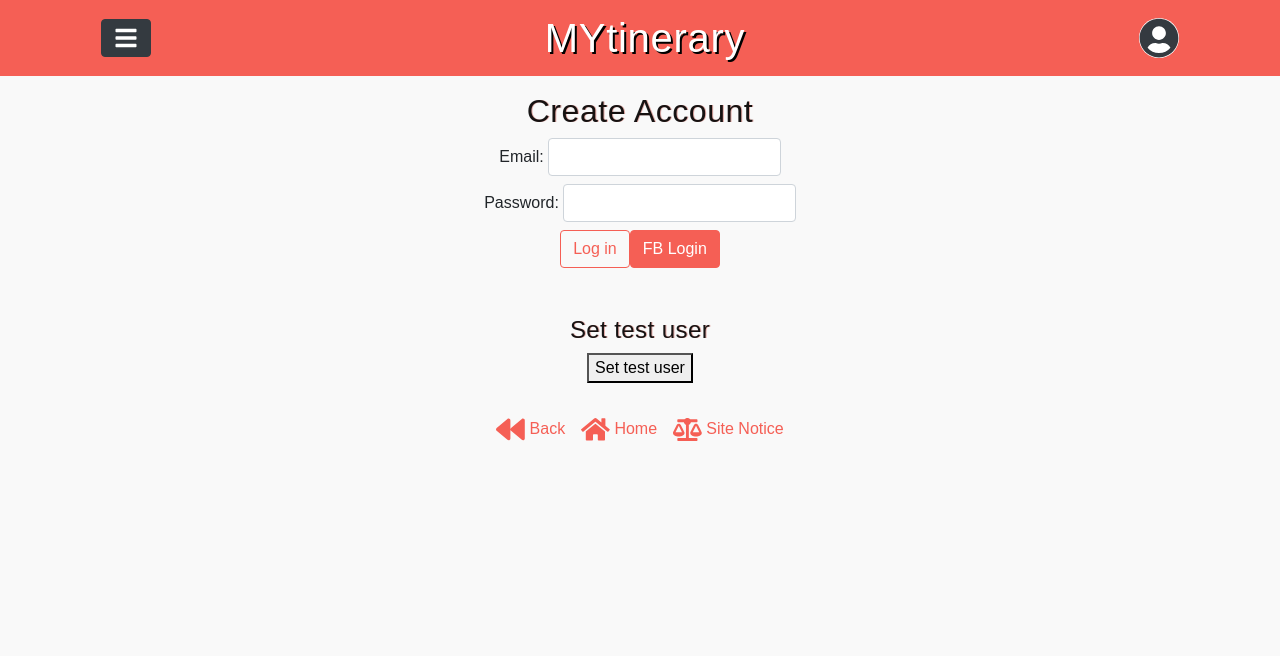
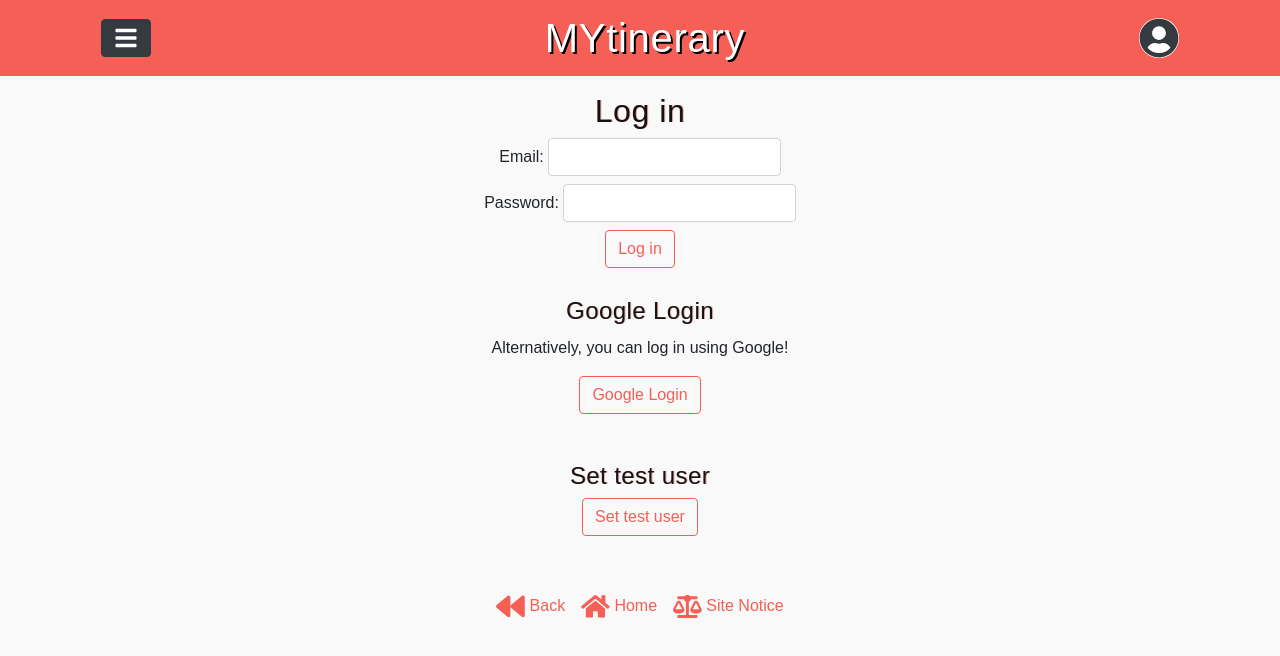
Before and after one commit to repetitioestmaterstudiorum/react-ts-city-itinerary, a React (Create React App) app in the folder front-end/: page /log-in in a window 1280 px wide. Shown: the top 656 px of the page. Built offline with nearby package versions, Linux system fonts and the light colour scheme; no server answers.

Commit message:
preparing for google login

```diff
--- a/front-end/src/components/CreateAccount.tsx
+++ b/front-end/src/components/CreateAccount.tsx
@@ -135,12 +135,15 @@ const CreateAccount: React.FC = () => {
                 </button>
               </div>
             </form>
+            <h2 className="pt-3">Google Login</h2>
+            <p>
+              Alternatively, you can skip the registration and{" "}
+              <a href="http://localhost:3000/log-in#google-login">
+                use Google to Log in!
+              </a>
+            </p>
           </React.Fragment>
         )}
-        <div className="container mt-5 mb-4">
-          <h2>Set test user</h2>
-          <button onClick={setTestUser}>Set test user</button>
-        </div>
       </div>
     </section>
   );
--- a/front-end/src/components/LogIn.tsx
+++ b/front-end/src/components/LogIn.tsx
@@ -8,12 +8,13 @@ import React, {
 import { UserContext } from "../context/UserContext";
 // import axios from "axios";
 import Browse from "./Browse";
-import Button from "react-bootstrap/Button";
 
 const LogIn: React.FC = () => {
   const [email, setEmail] = useState<string>("");
   const [password, setPassword] = useState<string>("");
   const [user, setUser] = useContext(UserContext);
+
+  const backendUrl = process.env.BACKEND_URL || "http://localhost:5000";
 
   const updateEmail = (e: ChangeEvent<HTMLInputElement>) => {
     setEmail(e.target.value);
@@ -52,7 +53,7 @@ const LogIn: React.FC = () => {
           </React.Fragment>
         ) : (
           <React.Fragment>
-            <h1>Create Account</h1>
+            <h1>Log in</h1>
             <form onSubmit={handleLogin}>
               <div className="d-flex justify-content-center">
                 <label className="col-form-label mr-1" htmlFor="email">
@@ -88,15 +89,34 @@ const LogIn: React.FC = () => {
                   style={{ border: "1px solid #f55f55" }}>
                   Log in
                 </button>
-                <Button href="http://localhost:5000/">FB Login</Button>
               </div>
             </form>
+            <h2 id="google-login" className="pt-3">
+              Google Login
+            </h2>
+            <p>Alternatively, you can log in using Google!</p>
+            <button
+              className="btn btn-link"
+              style={{ border: "1px solid #f55f55" }}>
+              <a
+                href={`${backendUrl}/users/google-auth`}
+                target="_blank"
+                rel="noopener noreferrer">
+                Google Login
+              </a>
+            </button>
+            {/* TEMP */}
+            <div className="container mt-5 mb-5">
+              <h2>Set test user</h2>
+              <button
+                className="btn btn-link"
+                style={{ border: "1px solid #f55f55" }}
+                onClick={setTestUser}>
+                Set test user
+              </button>
+            </div>
           </React.Fragment>
         )}
-        <div className="container mt-5 mb-4">
-          <h2>Set test user</h2>
-          <button onClick={setTestUser}>Set test user</button>
-        </div>
       </div>
     </section>
   );
```
